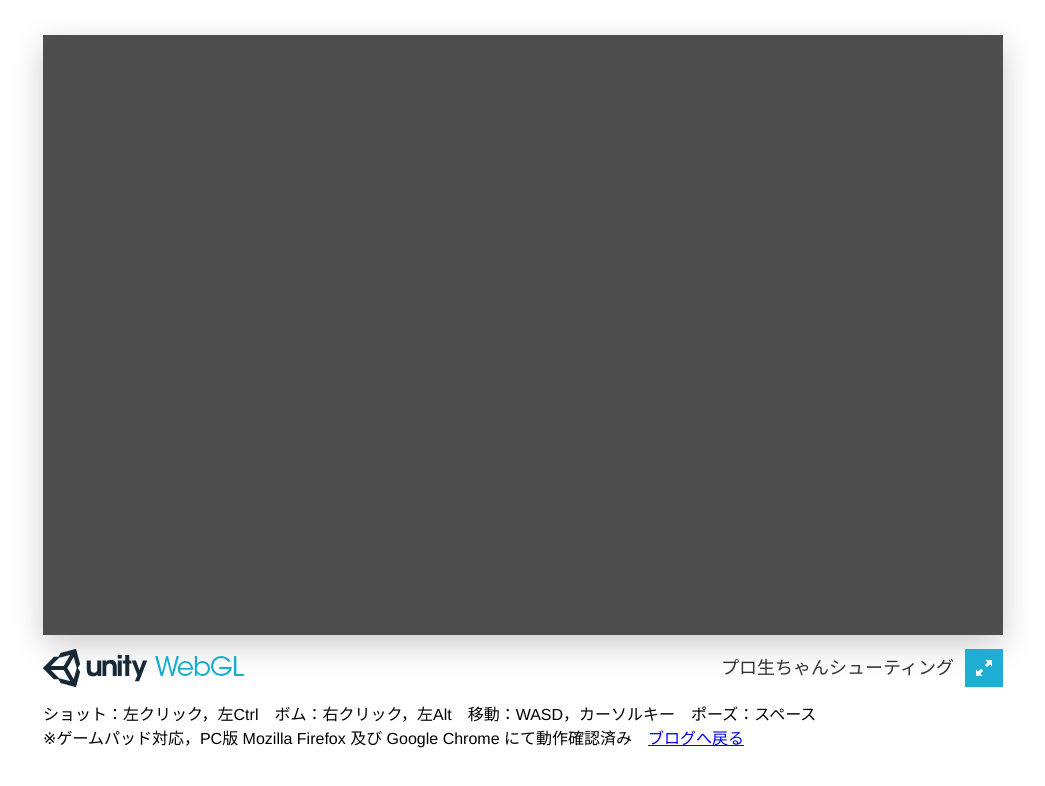
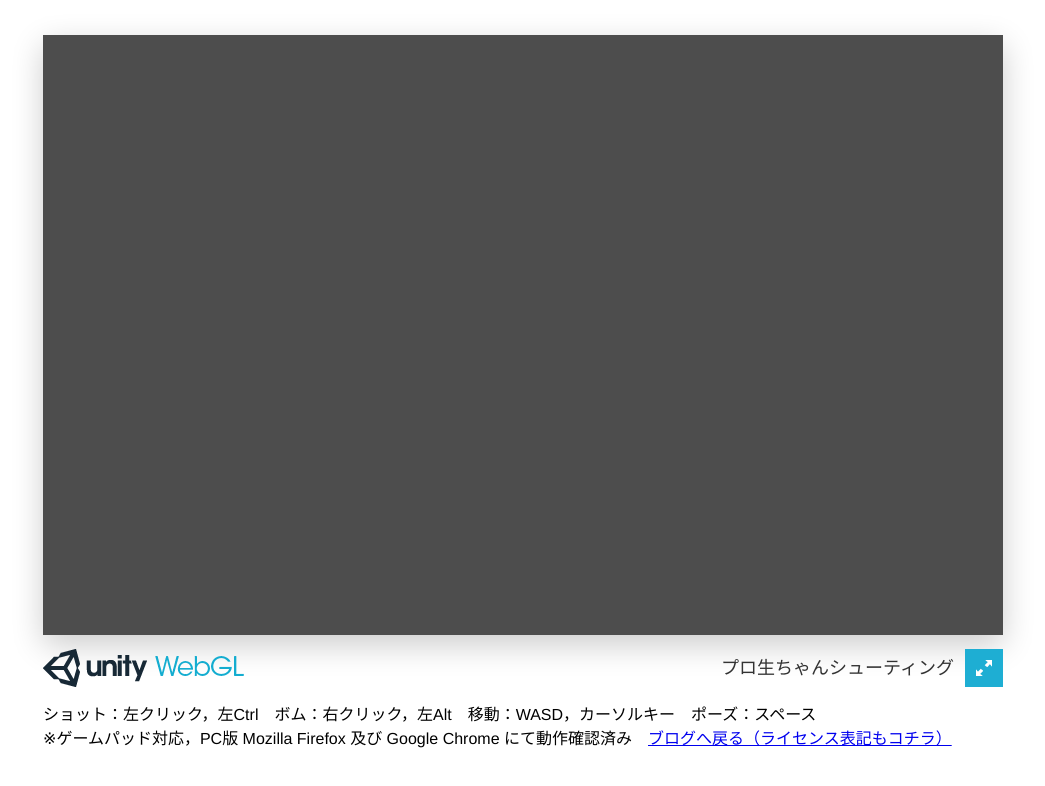
Before and after one commit to hogemarunosuke/WebGL, a plain HTML site: page PronamaChanShooting/index.html in a window 1280 px wide. Shown: the whole page, without its empty margins (117-1162 px from the left). Drawn offline with Linux system fonts and the light colour scheme; no server answers.

Commit message:
change html

```diff
--- a/PronamaChanShooting/index.html
+++ b/PronamaChanShooting/index.html
@@ -22,7 +22,7 @@
 		<br />
 		<p>
 			ショット：左クリック，左Ctrl　ボム：右クリック，左Alt　移動：WASD，カーソルキー　ポーズ：スペース<br />
-			※ゲームパッド対応，PC版 Mozilla Firefox 及び Google Chrome にて動作確認済み　<a href="http://www.hogemarunosuke.com/">ブログへ戻る</a>
+			※ゲームパッド対応，PC版 Mozilla Firefox 及び Google Chrome にて動作確認済み　<a href="http://www.hogemarunosuke.com/entry/2017/01/03/231739">ブログへ戻る（ライセンス表記もコチラ）</a>
 		</p>
 	</div>
 
```
